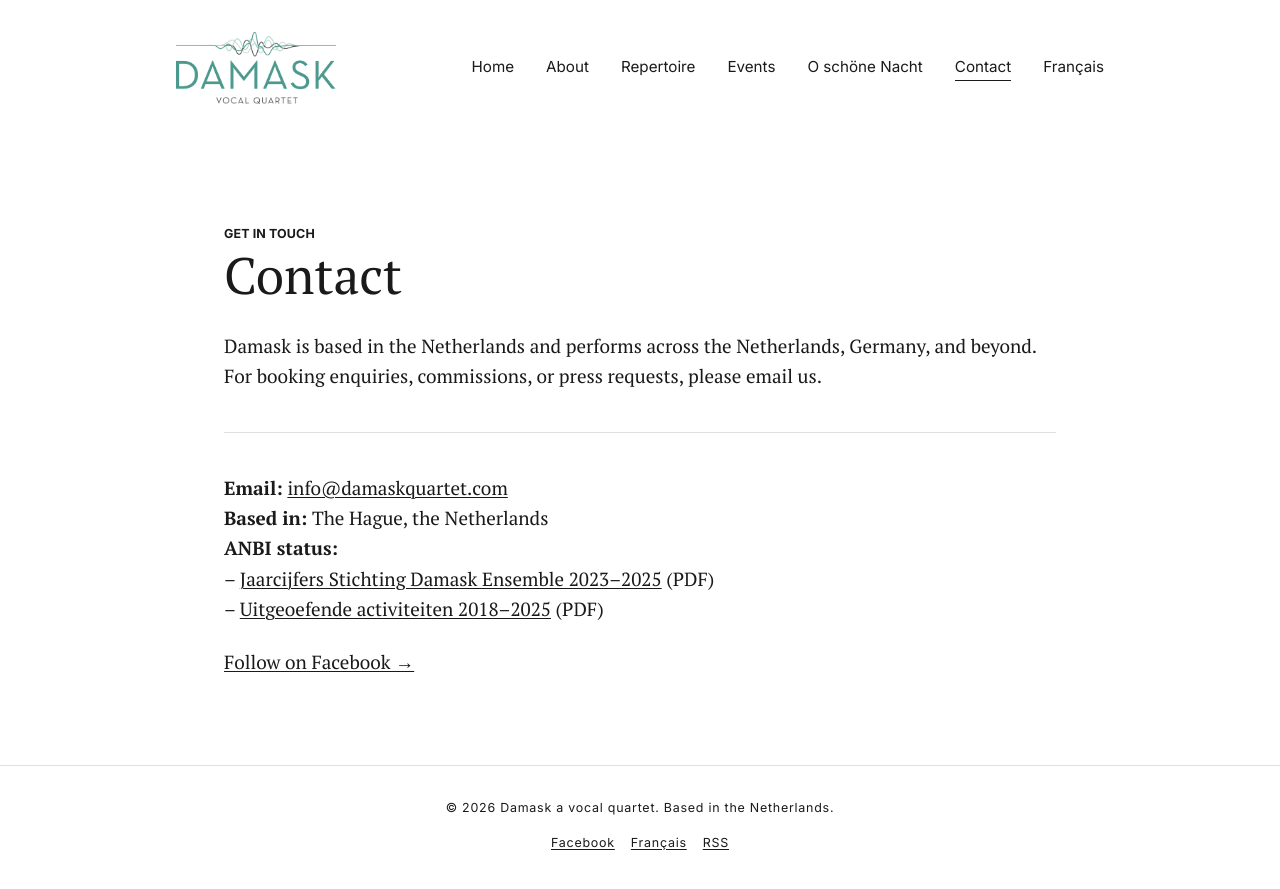
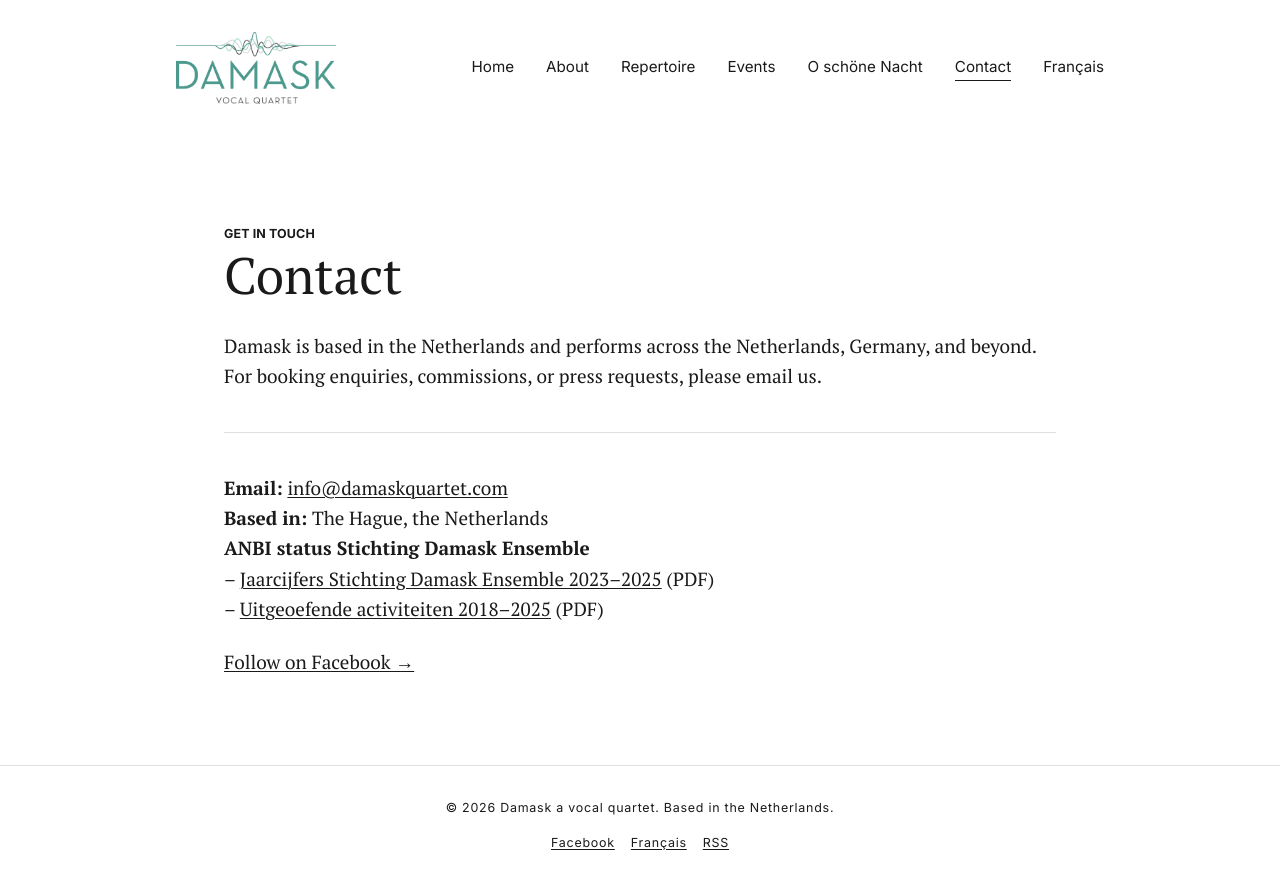
Before and after one commit to damaskensemble/damaskensemble.github.io, a Jekyll site: the page built from contact.md, in a window 1280 px wide. Shown: the top 889 px of the page. Built offline with Jekyll 4.4.1, drawn with Linux system fonts in a browser that asks for light colours.

Commit message:
Contact page: label 'ANBI status Stichting Damask Ensemble'
Co-Authored-By: Claude Opus 5.5 <noreply@anthropic.com>

```diff
--- a/contact.md
+++ b/contact.md
@@ -14,7 +14,7 @@ requests, please email us.
 <p>
   <strong>Email:</strong> <a href="mailto:info@damaskquartet.com">info@damaskquartet.com</a><br>
   <strong>Based in:</strong> The Hague, the Netherlands<br>
-  <strong>ANBI status:</strong>
+  <strong>ANBI status Stichting Damask Ensemble</strong>
 </p>
 <ul class="dash-list">
   <li><a href="{{ '/assets/docs/Jaarcijfers_Stichting_Damask_Ensemble_2023-2025.pdf' | relative_url }}">Jaarcijfers Stichting Damask Ensemble 2023–2025</a> (PDF)</li>
```
